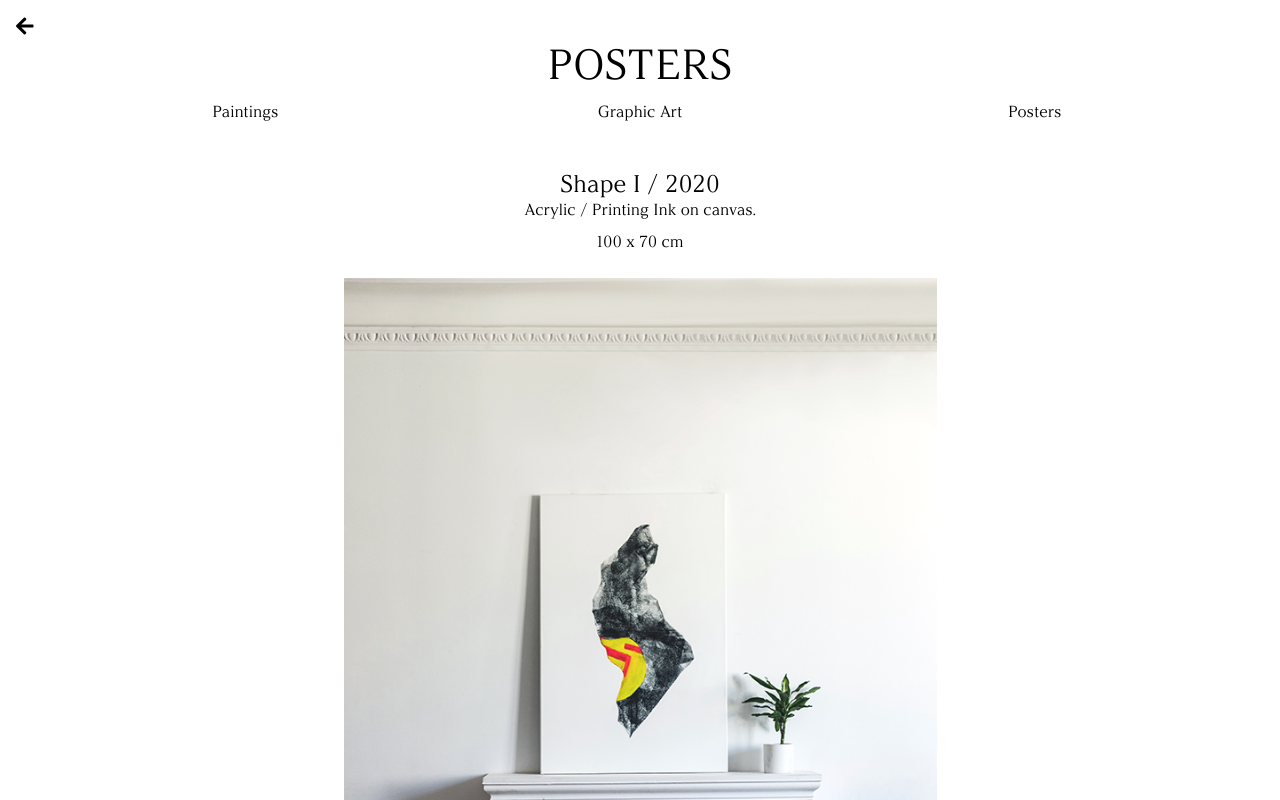
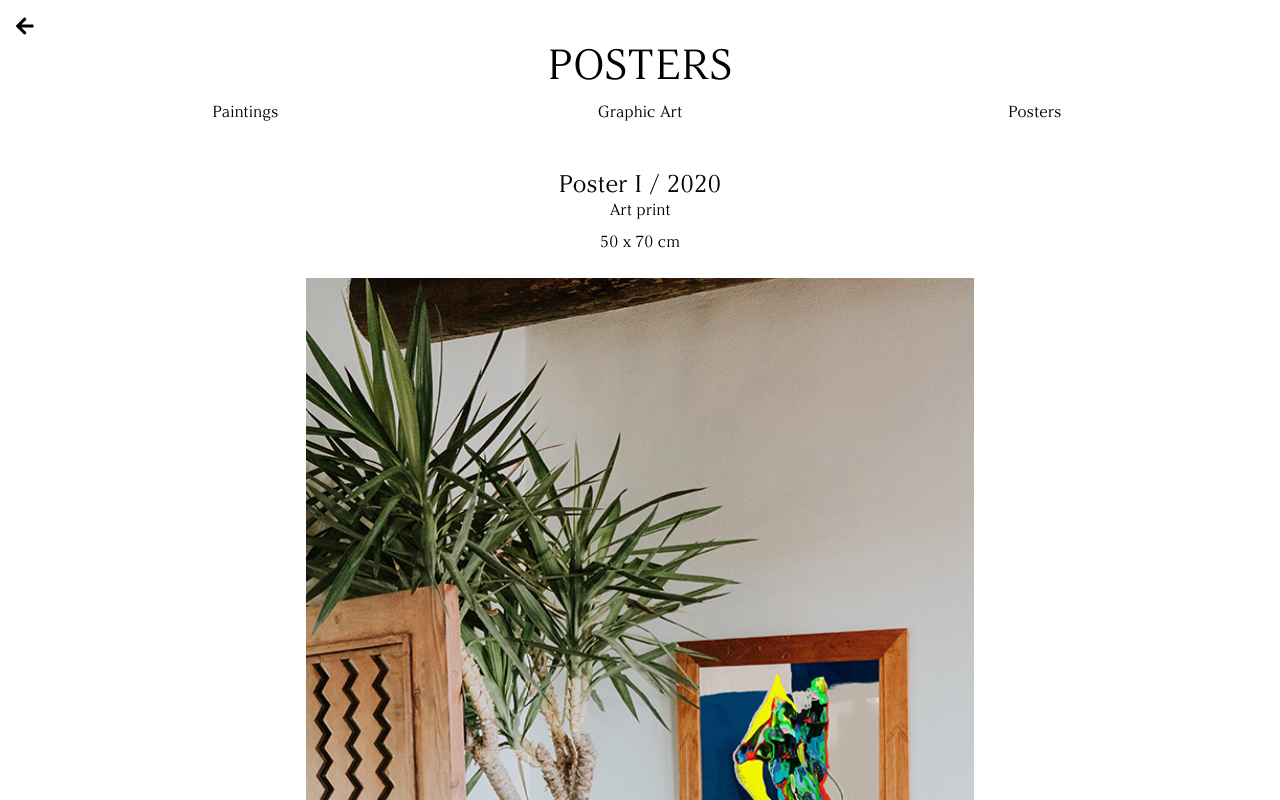
Before and after one commit to jakubziemba/machowska-portfolio, a Next.js app: page /works/posters in a window 1280 px wide. Shown: the top 800 px of the page. Built offline with nearby package versions, Linux system fonts and the light colour scheme.

Commit message:
Add conditional image rendering

```diff
--- a/pages/works/work.js
+++ b/pages/works/work.js
@@ -1,23 +1,44 @@
 import Image from 'next/image';
 import styles from './work.module.scss';
-import { paintings } from '../../lib/resources';
+import { paintings, graphicArt, posters } from '../../lib/resources';
 import { v4 as uuidv4 } from 'uuid';
 
-export default function Work() {
+export default function Work({ category }) {
+  // check category = which object from resources.js should be rendered
+  function chooseWork() {
+    switch (category) {
+      case 'paintings':
+        return paintings;
+        break;
+      case 'graphicArt':
+        return graphicArt;
+        break;
+      case 'posters':
+        return posters;
+        break;
+      default:
+        return paintings;
+    }
+  }
+
+  const work = chooseWork();
+
   return (
     <div className={styles.content}>
-      {paintings.map((painting) => (
-        <div className={styles.container} key={painting.id}>
-          <h2 className={styles.title}>{painting.title}</h2>
-          <p className={styles.materials}>{painting.materials}</p>
-          <p className={styles.size}>{painting.size}</p>
-          {painting.path.map((path) => (
+      {work.map((work) => (
+        <div className={styles.container} key={work.id}>
+          <h2 className={styles.title}>{work.title}</h2>
+          <p className={styles.materials}>{work.materials}</p>
+          <p className={styles.size}>{work.size}</p>
+          {work.path.map((path) => (
             <div className={styles.imageWrapper} key={uuidv4()}>
               <Image
                 src={path}
-                alt='Picture of the "Shape 1" painting'
-                width={593}
-                height={892}
+                alt={`Picture of the "${work.title}" painting`}
+                width={668}
+                height={1000}
+                loading='lazy'
+                quality={100}
               />
             </div>
           ))}
```
